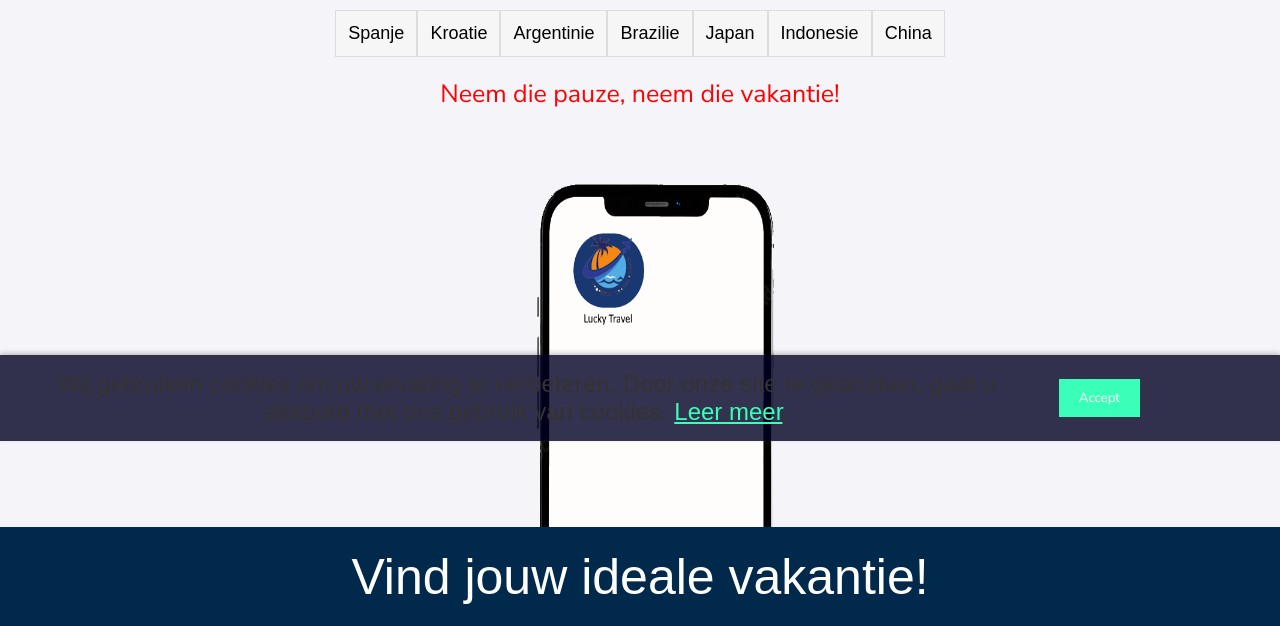
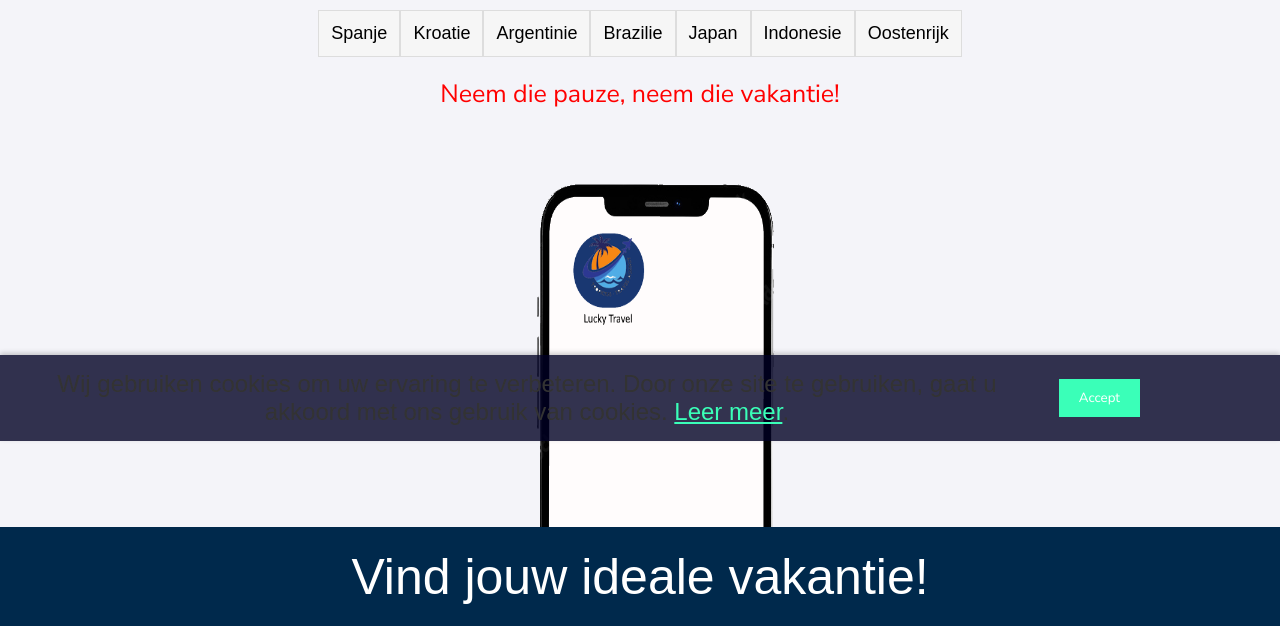
Before and after one commit to MvAalten/web2, a PHP site: page / in a window 1280 px wide. Shown: the part 359-985 px from the top of the page. Run offline with PHP 8.4, Linux system fonts and the light colour scheme; some web fonts are replaced.

Commit message:
Update index.php

```diff
--- a/html/html/index.php
+++ b/html/html/index.php
@@ -37,7 +37,7 @@
 
                     <li><a href="/pages/bookings.php">Japan</a></li>
                     <li><a href="/pages/bookings.php">Indonesie</a></li>
-                    <li><a href="/pages/bookings.php">China</a></li>
+                    <li><a href="/pages/bookings.php">Oostenrijk</a></li>
                     </ul>
                     <script src="pages/search_bar.jsx"></script>
 
```
